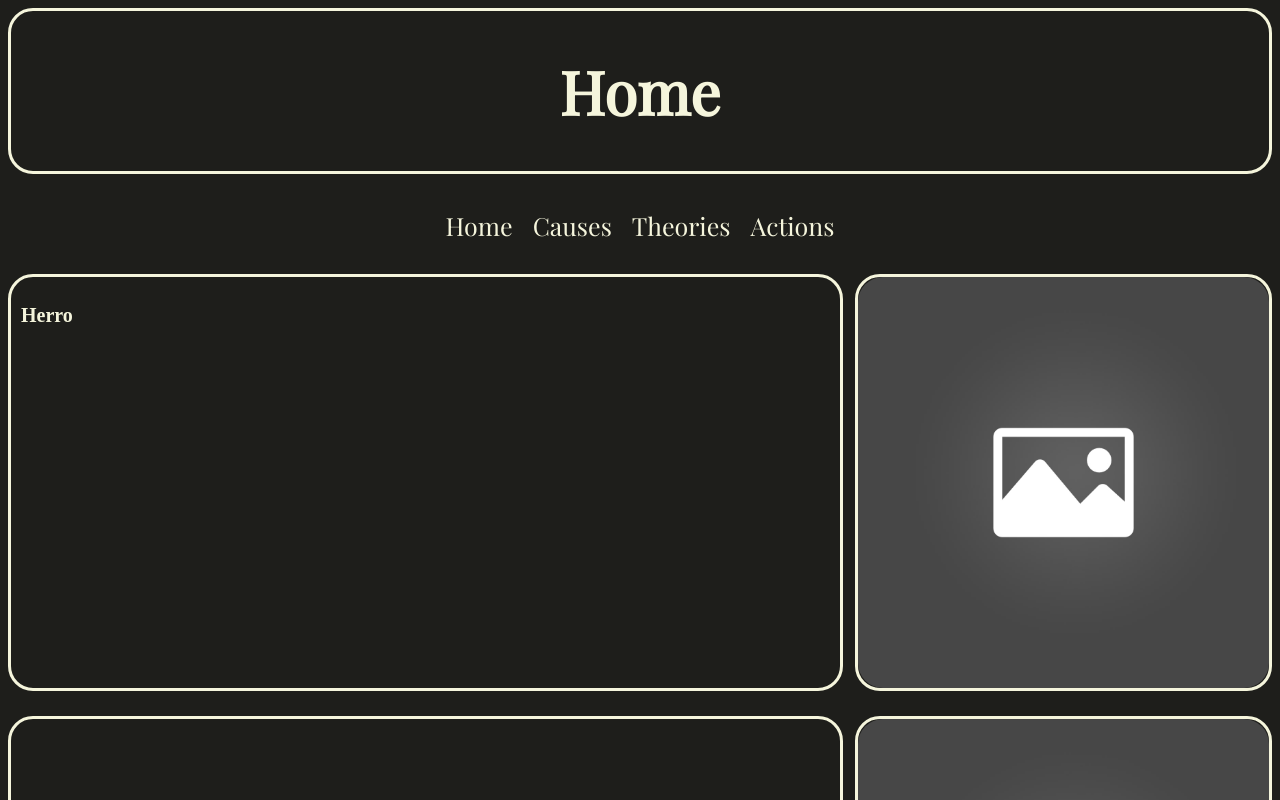
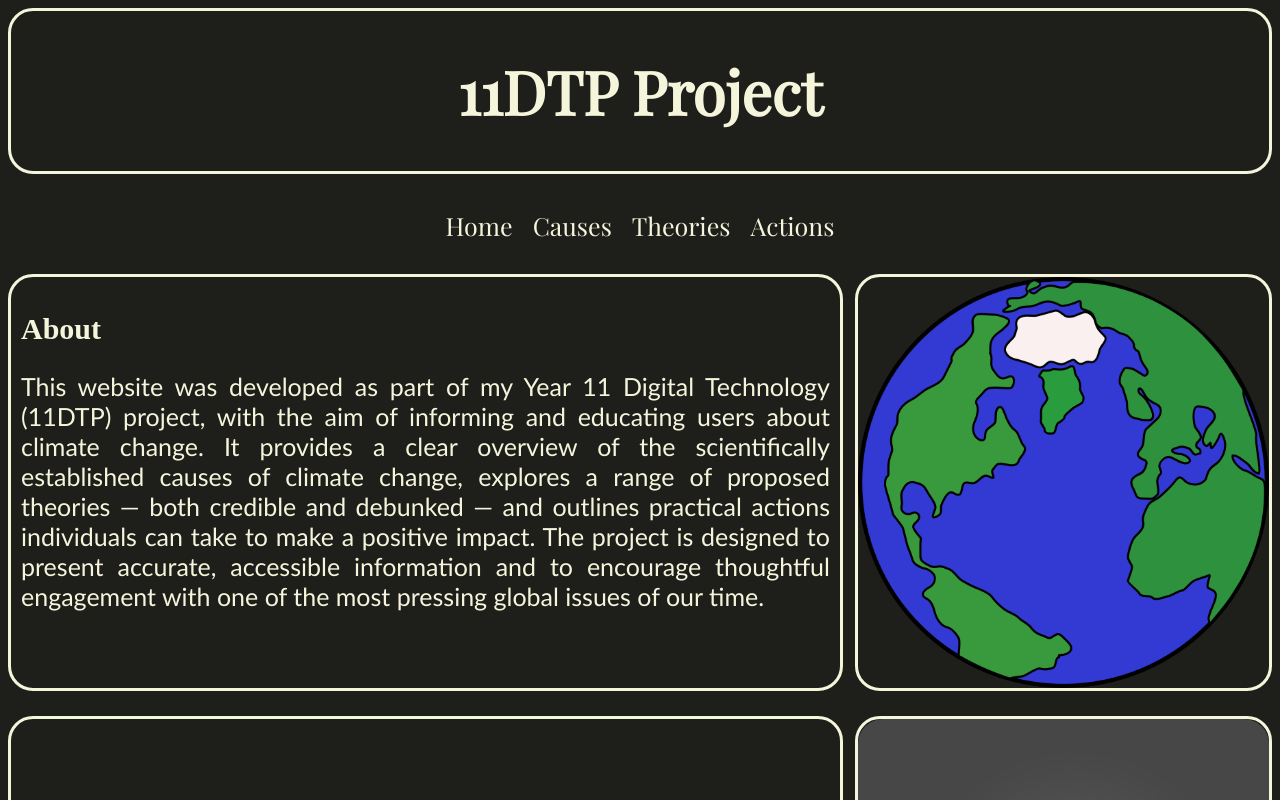
Before and after one commit to MooseZ690/Website, a plain HTML site: page index.html in a window 1280 px wide. Shown: the top 800 px of the page. Drawn offline with nearby package versions, Linux system fonts and the light colour scheme.

Commit message:
More stuff

```diff
--- a/index.html
+++ b/index.html
@@ -8,7 +8,7 @@
 </head>
 <body>
     <div class="heading">
-        <h1>Home</h1>
+        <h1>11DTP Project</h1>
     </div>
     <div class="menu">
         <a href="index.html">Home</a>
@@ -19,10 +19,11 @@
 
     <div class="flex-container">
         <div class="text-box">
-            <h2>Herro</h2>
+            <h2>About</h2>
+            <p>This website was developed as part of my Year 11 Digital Technology (11DTP) project, with the aim of informing and educating users about climate change. It provides a clear overview of the scientifically established causes of climate change, explores a range of proposed theories — both credible and debunked — and outlines practical actions individuals can take to make a positive impact. The project is designed to present accurate, accessible information and to encourage thoughtful engagement with one of the most pressing global issues of our time.</p>
         </div>
         <div class="img-right">
-            <img src="placeholder.jpg" alt="Descriptive text">
+            <img src="image1.png" alt="Descriptive text">
         </div>
     </div>
     <div class="flex-container">
--- a/style.css
+++ b/style.css
@@ -21,6 +21,7 @@ body{
 .text-box{
     display: inline-block;
     width: 64%;
+    text-align: justify;
     border: 3px solid beige;
     border-radius: 25px;
     color: beige;
@@ -28,7 +29,12 @@ body{
 }
 
 .text-box h2{
-    font-size: 20px;
+    font-size: 30px;
+}
+
+.text-box p{
+    font-family: Gill Sans;
+    font-size: 25px;
 }
 
 .flex-container{
@@ -70,7 +76,7 @@ body{
     font-size: 25px;
     margin: 0 10px 0 10px;
 
-    transition: all 0.3s ease;
+    transition: all 0.4s ease;
 }
 
 .menu a:hover{
```
Also changed, not shown: actions.html (+1 -1 lines), causes.html (+1 -1 lines), theories.html (+1 -1 lines).
